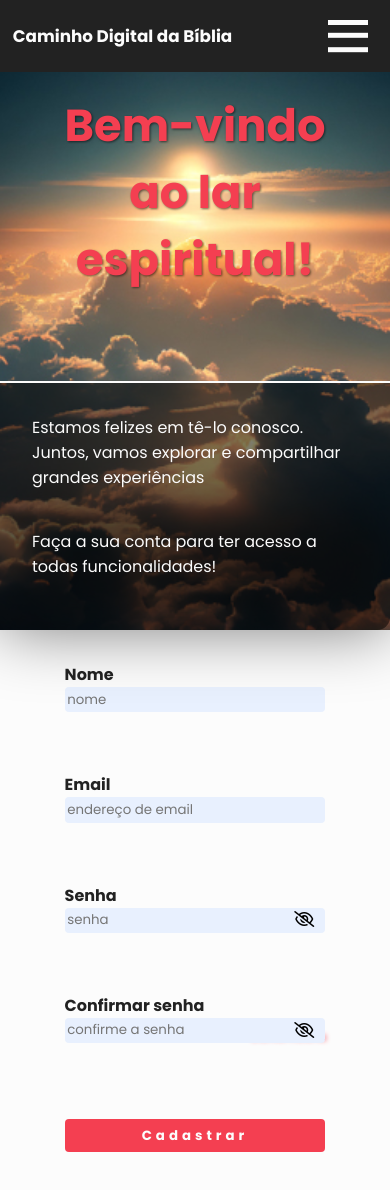
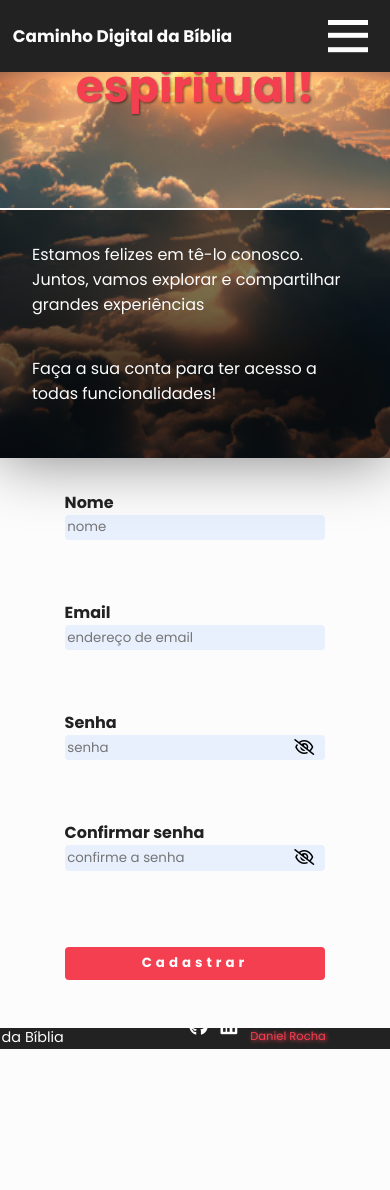
Before and after one commit to Dannick10/CaminhoDigitaldaBiblia, a React (Vite) app: page /register in a window 390 px wide. Shown: the top 1190 px of the page. After the commit the page ends 1049 px from the top, so only its background shows below. Built offline with nearby package versions, Linux system fonts and the light colour scheme; no server answers.

Commit message:
fix register

```diff
--- a/src/components/Footer.module.css
+++ b/src/components/Footer.module.css
@@ -4,6 +4,7 @@
     padding: .1em;
     background-color: var(--color4);
     color: var(--color3);
+    z-index: 1;
 }
 
 .footer span{
--- a/src/index.css
+++ b/src/index.css
@@ -165,6 +165,8 @@ font-weight: 500;
     flex-wrap: wrap-reverse;
     align-items: center;
     justify-content: center;
+    height: 100vh;
+    z-index: 1;
 }
 
 .form label{
@@ -338,6 +340,7 @@ background-color: var(--color4);
 
     .register_main{
         width: 100%;
+        height: 100vh;
     }
 
     .showcase{
```
